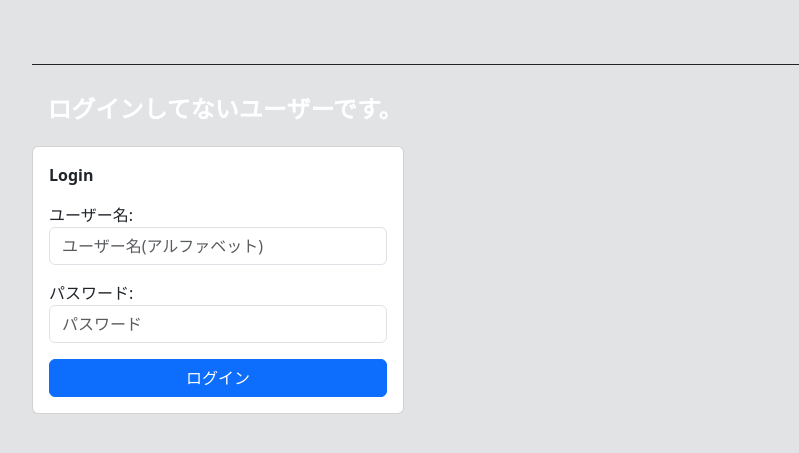
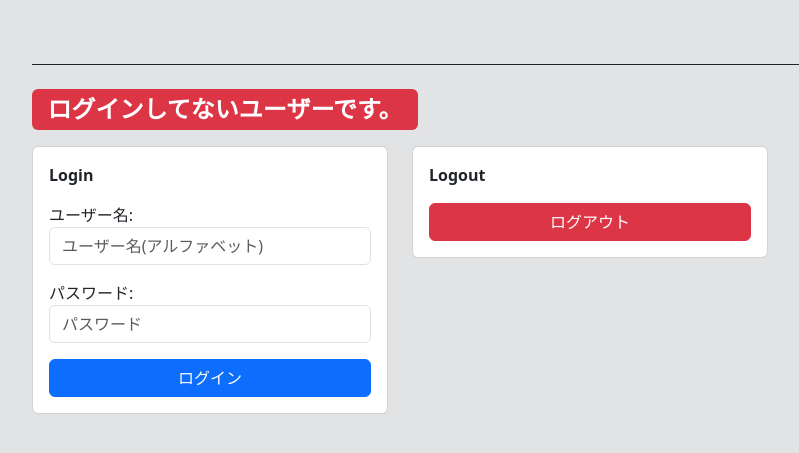
Before and after one commit to tsujiyuto-288/django, a Django app: page /users/login in a window 1280 px wide. Shown: the top 453 px of the page, without its empty margins (50-849 px from the left). Run offline with Django 4.2, Linux system fonts and the light colour scheme.

Commit message:
ログアウトについて

```diff
--- a/practice/templates/login.html
+++ b/practice/templates/login.html
@@ -5,9 +5,11 @@
 {% if user.is_authenticated %}
 <p class="badge bg-primary fs-4">ログイン中のユーザーです。</p>
 {% else %}
-<p class="badge bg-denger fs-4">ログインしてないユーザーです。</p>
+<p class="badge bg-danger fs-4">ログインしてないユーザーです。</p>
 {% endif %}
-<div class="card col-md-4" id="login_form">
+<div class="row">
+  <div class="col-md-4">
+    <div class="card" id="login_form">
       <div class="card-body">
         <p class="fw-bold">Login</p>
         <!-- prettier-ignore -->
@@ -16,6 +18,18 @@
         {{ login_form.password.label_tag }} {{ login_form.password }}
 
         <button class="btn btn-primary w-100" id="login-btn">ログイン</button>
+      </div>
+    </div>
+  </div>
+  <div class="col-md-4">
+    <div class="card" id="logout_form">
+      <div class="card-body">
+        <p class="fw-bold">Logout</p>
+        <button class="btn btn-danger w-100" id="logout-btn">
+          ログアウト
+        </button>
+      </div>
+    </div>
   </div>
 </div>
 {% endblock %}
@@ -41,6 +55,18 @@
         }
       });
     });
+
+    $("#logout-btn").on("click", function () {
+      $.ajax({
+        url: "{% url 'logout' %}",
+        type: "POST",
+        headers: { "X-CSRFToken": "{{ csrf_token }}" },
+      }).done(function (response) {
+        if (response.status === "success") {
+          alert("ログアウトしました");
+        }
+      });
+    });
   });
 </script>
 {% endblock %}
--- a/practice/users/views.py
+++ b/practice/users/views.py
@@ -37,4 +37,5 @@ class TestLogin(View):
 
 
 def test_logout(request):
-    pass
+    logout(request)
+    return JsonResponse({"status":"success"})
```
Also changed, not shown: docs/certification.md (+20 -0 lines). Lines whose indentation alone changed are shown as unchanged.
